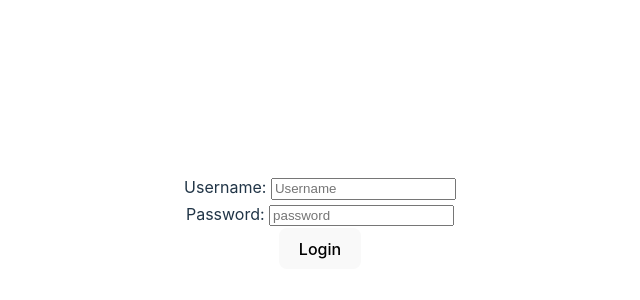
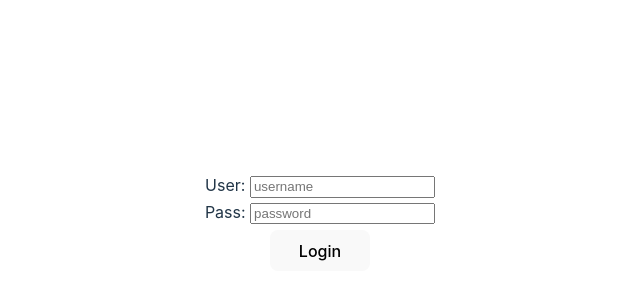
Before and after one commit to 1Dedios/service-worker, a React (Vite) app: page / in a window 1280 px wide. Shown: the part 178-478 px from the top of the page, without its empty margins (320-960 px from the left). Built offline with nearby package versions, Linux system fonts and the light colour scheme; no server answers.

Commit message:
ui tweaks - padding, label captions

```diff
--- a/src/App.css
+++ b/src/App.css
@@ -10,5 +10,6 @@
 }
 
 #login-button {
-  margin-top: 2px;
+  margin-top: 6px;
+  width: 100px;
 }
--- a/src/App.jsx
+++ b/src/App.jsx
@@ -79,19 +79,19 @@ export default function App() {
         {!token && (
           <form onSubmit={auth} method="POST" action="/api/login">
             <div id="username">
-              <label htmlFor="username">Username: </label>
+              <label htmlFor="username">User: </label>
               <input
                 id="username"
                 name="username"
                 value={formData.username}
                 onChange={handleChange}
-                placeholder="Username"
+                placeholder="username"
                 required={true}
                 autoComplete
               ></input>
             </div>
             <div id="password">
-              <label htmlFor="password">Password: </label>
+              <label htmlFor="password">Pass: </label>
               <input
                 id="password"
                 name="password"
@@ -110,5 +110,3 @@ export default function App() {
     </>
   );
   }
-
-  //exports.default App;
```
